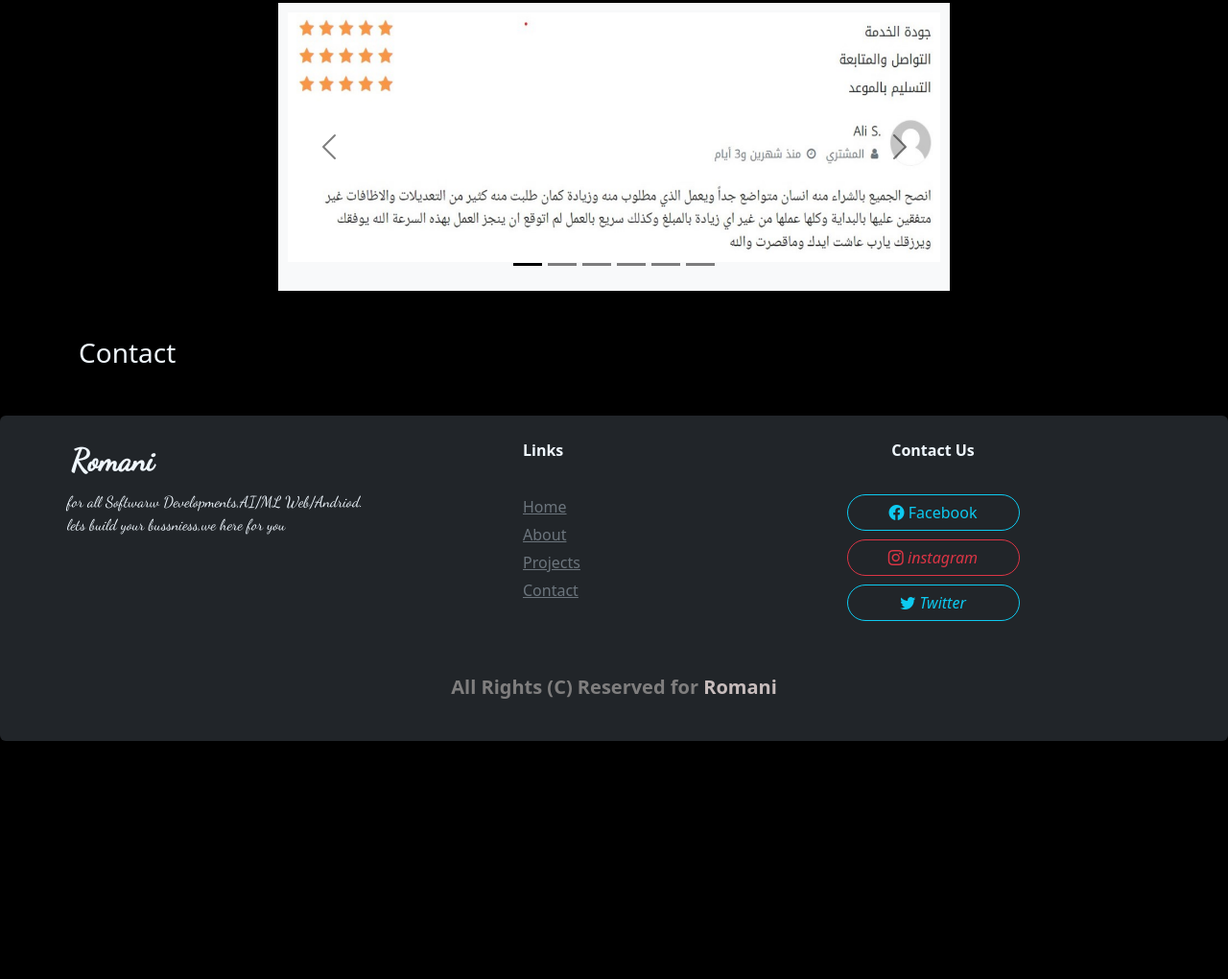
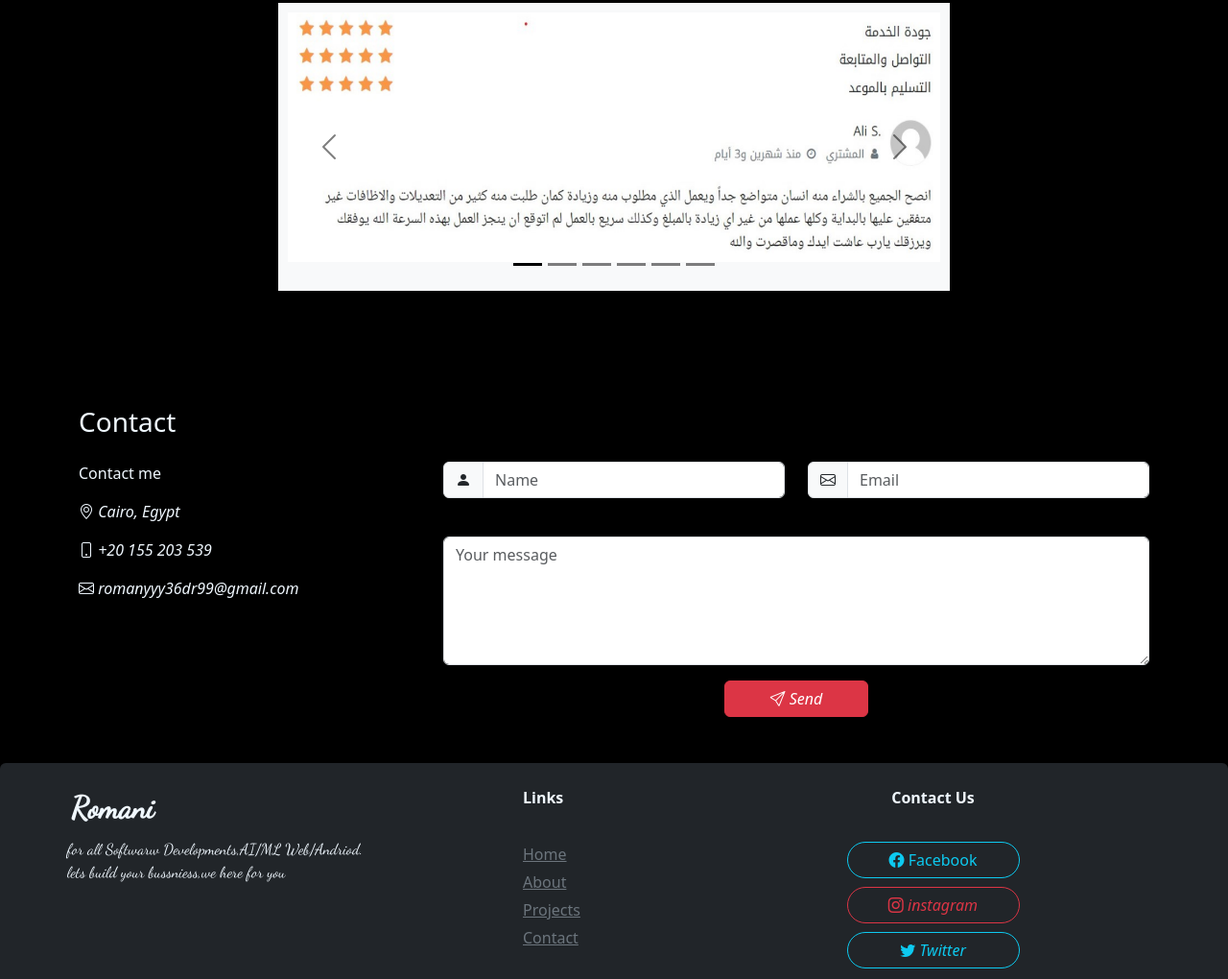
Before and after one commit to romanyn36/portfolio.github.io, a plain HTML site: page index.html in a window 1280 px wide. Shown: the part 1777-2797 px from the top of the page at 96% size. Before the commit the page ends 2549 px from the top, so only its background shows below. Drawn offline with nearby package versions, Linux system fonts and the light colour scheme; files whose address does not match are found by name.

Commit message:
added contact form

```diff
--- a/index.html
+++ b/index.html
@@ -59,12 +59,18 @@
                             <a class="nav-link" href="#projects">Projects</a>
                         </li>
                         <li class="nav-item">
+                            <a class="nav-link" href="#skills">Skills</a>
+                        </li>
+                        <li class="nav-item">
+                            <a class="nav-link" href="#services">Services</a>
+                        </li>
+                        <li class="nav-item">
                             <a class="nav-link" href="#contact">Contact</a>
                         </li>
                         <li class="nav-item dropdown">
                             <a class="nav-link dropdown-toggle" href="#" role="button" data-bs-toggle="dropdown"
                                 aria-expanded="false">
-                                Dropdown
+                                Other
                             </a>
                             <ul class="dropdown-menu">
                                 <li><a class="dropdown-item" href="#">Action</a></li>
@@ -271,7 +277,56 @@
     </section>
 
     <section id="contact" class="container mb-5 mt-5">
-        <h3>Contact</h3>
+        <br><br><br>
+        <h3 class="mb-4 ">Contact</h3>
+        <div class="row">
+            <!-- first column -->
+            <div class="col-12 col-sm-4">
+                <p>Contact me</p>
+                <p><i class="bi bi-geo-alt"> Cairo, Egypt</i></p>
+                <p><i class="bi bi-phone"> +20 155 203 539</i></p>
+                <p><i class="bi bi-envelope"> romanyyy36dr99@gmail.com</i></p>
+            </div>
+
+
+            <!-- second column -->
+            <div class="col-12 col-sm-8 ">
+                <!-- nested row  -->
+                <div class="row">
+                    <div class="col-12 col-sm-6 mb-3">
+                        <div class="input-group">
+                            <span class="input-group-text"><i class="bi bi-person-fill"></i></span>
+                            <input type="text" class="form-control" placeholder="Name" aria-label="Username"
+                                aria-describedby="basic-addon1">
+                        </div>
+                    </div>
+                    <div class="col-12 col-sm-6">
+                        <div class="input-group">
+                            <span class="input-group-text"><i class="bi bi-envelope"></i></span>
+                            <input type="email" class="form-control" placeholder="Email" aria-label="Username"
+                                aria-describedby="basic-addon1">
+                        </div>
+                    </div>
+                </div>
+
+
+
+                <div class=" mb-3">
+                    <label for="" class="form-label"></label>
+                    <textarea class="form-control" name="" id="" rows="5" placeholder="Your message"></textarea>
+                </div>
+                <div class=" text-center">
+                    <button class="btn text-center btn-danger " style="width: 150px;" type="submit"><i
+                            class="bi bi-send"> Send</i></button>
+                </div>
+
+
+
+
+            </div>
+
+        </div>
+
         <!-- <p><b><a href="Romani-Nasrat-Resume-SW.pdf" target="_blank" >|| My Resume</a></b> <br>
             <ul>
                 <li><a href="https://www.linkedin.com/in/romanyn36/"  target="_blank">Linkedin</a></li>
```
Also changed, not shown: images/fb.jpg (deleted), images/rev2.jpg (renamed from images/rev22.jpg).
